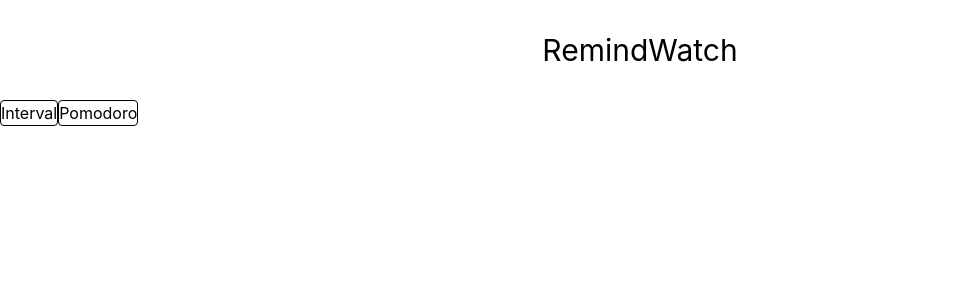
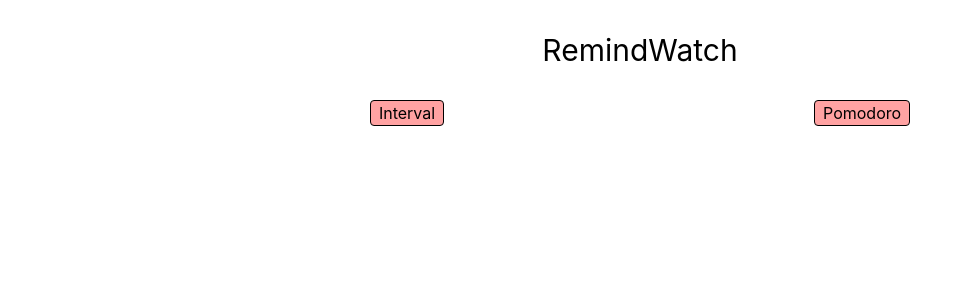
Before and after one commit to jamshidabduraxmonov/remindWatch, a React (Vite) app: page / in a window 1280 px wide. Shown: the top 300 px of the page, without its empty margins (0-973 px from the left). Built offline with nearby package versions, Linux system fonts and the light colour scheme.

Commit message:
feat: add active state indicator to navigation buttons

```diff
--- a/src/App.jsx
+++ b/src/App.jsx
@@ -19,6 +19,8 @@ export default function RemindWatch() {
   let workRef = useRef(true);
 
   const [isInterval, setIsInterval] = useState(false);
+
+  const [activeBtn, setActiveBtn] = useState("");
 
 
 
@@ -176,13 +178,12 @@ export default function RemindWatch() {
       <h1 className="text-center py-8 text-3xl">RemindWatch</h1>
 
 
-       <div>
+       <div className=" flex justify-evenly">
 
-        <button className="border-1 rounded-sm" onClick={()=> runInterval()}>Interval</button>
-        <button className="border-1 rounded-sm" onClick={()=>  runPomodoro()}>Pomodoro</button>
+          <button className={`border-1 rounded-sm px-2 ${(activeBtn === "b1") ? 'bg-red-500' : 'bg-red-300'}`} onClick={()=> (runInterval(), setActiveBtn("b1"))} >Interval</button>
+          <button className={`border-1 rounded-sm px-2 ${(activeBtn === "b2") ? 'bg-red-500' : 'bg-red-300'}`} onClick={()=>  (runPomodoro(), setActiveBtn("b2"))}>Pomodoro</button>
 
-
-      </div>
+        </div>
 
 
       { isInterval && (
@@ -205,7 +206,7 @@ export default function RemindWatch() {
 
 
         { isPomodoro && (
-          <div className="flex gap-8">
+          <div className="flex gap-8 m-4">
             <button className="border-1 p-2" onClick={()=> (setIsOptimal(true), setCountChange(0))}>Optimal Session</button>
             <button className="border-1 p-2" onClick={()=> (setIsDeep(true), setCountChange(0))}>Deep Session</button>
             <button className="border-1 p-2" onClick={()=> (setIsHyperDeep(true), setCountChange(0))}>Hyper Deep Session</button>
```
